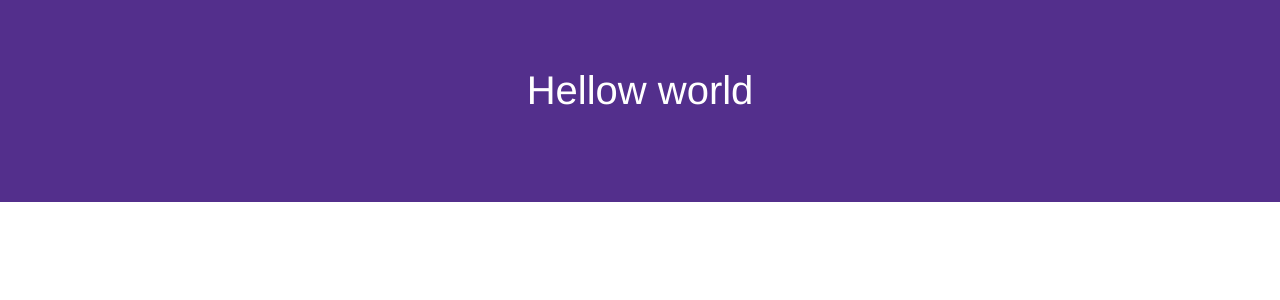
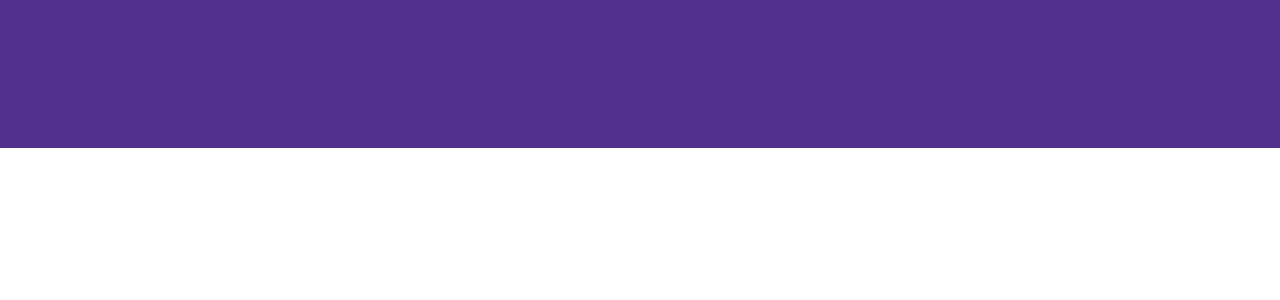
Before and after one commit to PasinduBM/amazingdhamma, a PHP site: template web/views/index.twig in a window 1280 px wide. Shown: the part 51-351 px from the top of the page. Run offline with PHP 8.4, Linux system fonts and the light colour scheme; the template is opened without the code that fills it, so the values that code supplies are empty; some libraries are stand-ins or nearby versions.

Commit message:
simple web

```diff
--- a/web/views/index.twig
+++ b/web/views/index.twig
@@ -2,7 +2,7 @@
 
 {% block content %}
 <div class="jumbotron text-center">
-  <h1>Hellow world</h1>
+  <h1></h1>
 </div>
 
 {% endblock %}
```
